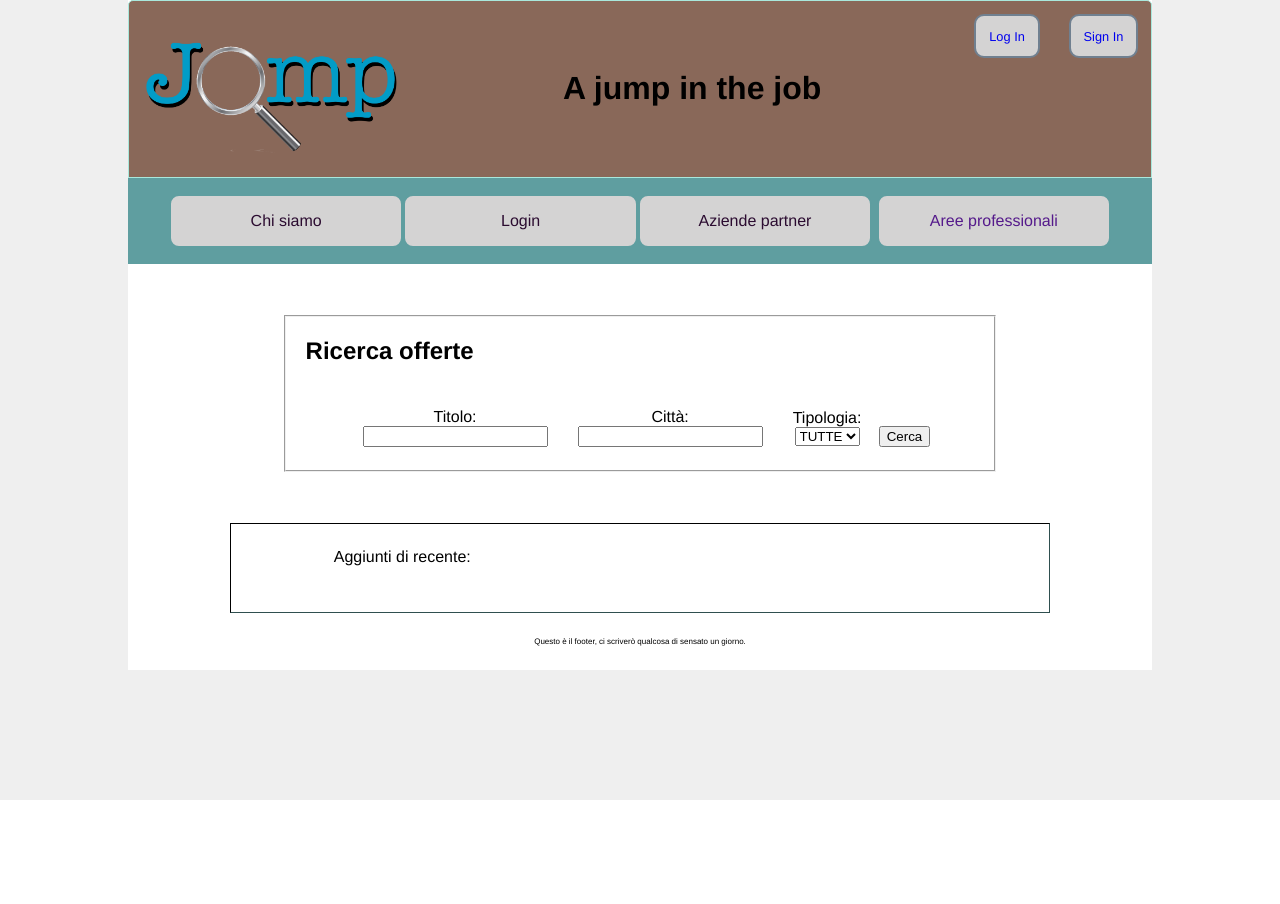
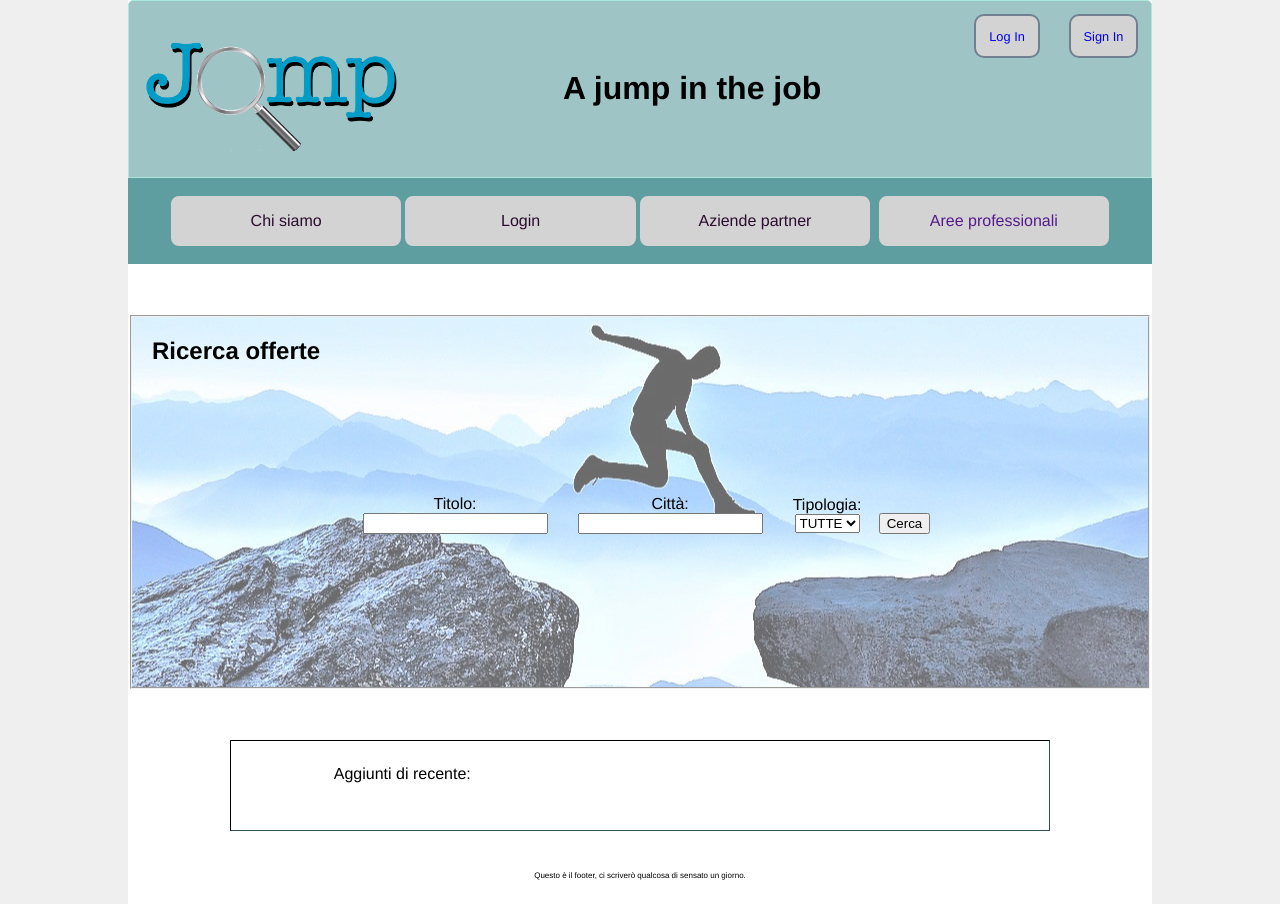
Before and after one commit to lisaparma/Jomp-TecWebProject, a PHP site: page /php/home.php in a window 1280 px wide. Before the commit the page ends 800 px from the top, so only its background shows below. Run offline with PHP 8.4, Linux system fonts and the light colour scheme; data that the repository does not hold is empty.

Commit message:
Sistemata la ricerca

```diff
--- a/css/desktop.css
+++ b/css/desktop.css
@@ -21,7 +21,7 @@ body {
 /* ------------------    HEADER   ------------------- */
 
 #header {
-    background-color: #896859;
+    background-color: #9fc4c6;
     min-height: 11em;
     margin: 0em;
     border: 0.1px solid #A9E8DC;
@@ -57,18 +57,6 @@ h1 {
 }
 
 #login, #signin, #logout {
-    display: inline-block;
-    background-color: #d4d3d3;
-    border-style: solid;
-    border-width: 2px;
-    border-color: #708090;
-    border-radius: 10px;
-    padding: 1em;
-    margin: 1em;
-}
-
-
-#signin {
     display: inline-block;
     background-color: #d4d3d3;
     border-style: solid;
@@ -384,16 +372,11 @@ h1 {
 /* -------------- ELENCO ANNUNCI - home.php / UtCercaAnnunci.php / UtAnnunciSalvati.php -----------------*/
 
 #listannunci {
-    margin-top: 1em;
-    margin-left: 10%;
-    margin-right: 10%;
+    margin: 1em 10%;
     border-style: inset;
     border-color: darkslategrey;
     border-width: 1px;
-    padding-bottom: 0.5em;
-    padding-top: 0.5em;
-    padding-left: 10%;
-    padding-right: 10%;
+    padding: 0.5em 10%;
 
 }
 
@@ -454,8 +437,10 @@ h1 {
 /* ----------------------- RICERCA - menu.php / UtCercaAnnuncio.php ----------------------*/
 
 #ricerca {
-    margin: 5% 15%;
+    margin: 5% 0%;
     text-align: center;
+    width: 100%;
+    border: white;
 }
 
 #fieldset h2 {
@@ -466,11 +451,16 @@ h1 {
 
 #fieldset {
     padding: 10px;
+    background-image: url("../IMG/jump1280_w.jpg");
+    background-repeat: no-repeat;
+    background-position: center center;
+    height: 350px;
 }
 
 #titolo, #regione, #tipologia {
-    padding: 0.8em;
+    padding: 100px 0.8em;
     display: inline-block;
+    margin: auto;
 }
 
 
```
Also changed, not shown: IMG/Jump1280_w.jpg (added).
